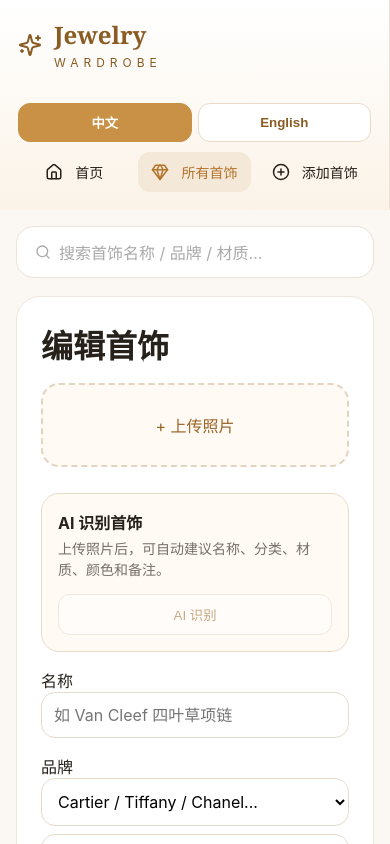
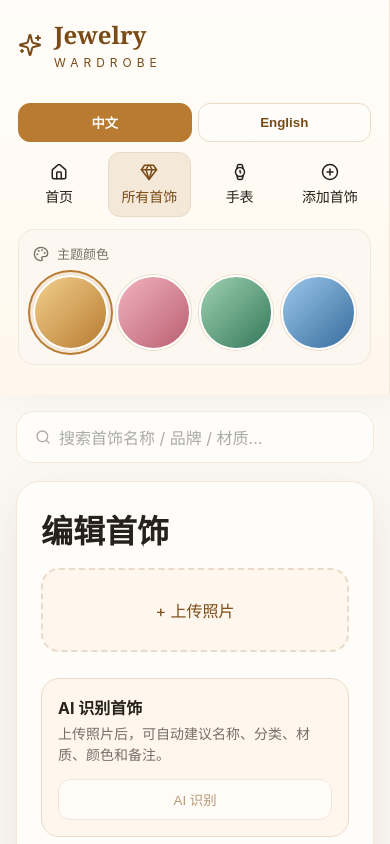
Before and after one commit to june0515/jewelry, a React (Vite) app: page /items/1/edit in a window 390 px wide. Shown: the top 844 px of the page. Built offline with nearby package versions, Linux system fonts and the light colour scheme.

Commit message:
Add watches section and theme customization

```diff
--- a/src/app/App.tsx
+++ b/src/app/App.tsx
@@ -4,6 +4,7 @@ import { DashboardPage } from '../pages/DashboardPage';
 import { ListPage } from '../pages/ListPage';
 import { FormPage } from '../pages/FormPage';
 import { DetailPage } from '../pages/DetailPage';
+import { WatchesPage } from '../pages/WatchesPage';
 import { I18nProvider } from '../i18n';
-const router = createBrowserRouter([{path:'/', element:<Layout/>, children:[{index:true,element:<DashboardPage/>},{path:'items',element:<ListPage/>},{path:'new',element:<FormPage/>},{path:'items/:id',element:<DetailPage/>},{path:'items/:id/edit',element:<FormPage/>}]}]);
+const router = createBrowserRouter([{path:'/', element:<Layout/>, children:[{index:true,element:<DashboardPage/>},{path:'items',element:<ListPage/>},{path:'watches',element:<WatchesPage/>},{path:'new',element:<FormPage/>},{path:'items/:id',element:<DetailPage/>},{path:'items/:id/edit',element:<FormPage/>}]}]);
 export default function App(){ return <I18nProvider><RouterProvider router={router}/></I18nProvider>; }
--- a/src/components/Layout.tsx
+++ b/src/components/Layout.tsx
@@ -1,9 +1,22 @@
 import { NavLink, Outlet } from 'react-router-dom';
-import { Gem, Home, PlusCircle, Search, Sparkles } from 'lucide-react';
+import { Gem, Home, Palette, PlusCircle, Search, Sparkles, Watch } from 'lucide-react';
+import { useEffect, useState } from 'react';
 import { useI18n } from '../i18n';
+
+const themes = [
+  { id: 'gold', label: 'themeGold' },
+  { id: 'rose', label: 'themeRose' },
+  { id: 'emerald', label: 'themeEmerald' },
+  { id: 'sapphire', label: 'themeSapphire' },
+] as const;
 
 export function Layout(){
   const {language,setLanguage,t}=useI18n();
+  const [theme,setTheme]=useState(() => localStorage.getItem('jewelry-theme') || 'gold');
+  useEffect(() => {
+    document.documentElement.dataset.theme = theme;
+    localStorage.setItem('jewelry-theme', theme);
+  }, [theme]);
   return <div className="shell">
     <aside className="side">
       <div className="brand"><Sparkles size={24}/><div><strong>Jewelry</strong><span>WARDROBE</span></div></div>
@@ -11,8 +24,13 @@ export function Layout(){
       <nav>
         <NavLink to="/"><Home size={18}/>{t('home')}</NavLink>
         <NavLink to="/items"><Gem size={18}/>{t('allJewelry')}</NavLink>
+        <NavLink to="/watches"><Watch size={18}/>{t('watches')}</NavLink>
         <NavLink to="/new"><PlusCircle size={18}/>{t('addJewelry')}</NavLink>
       </nav>
+      <div className="theme-panel">
+        <div><Palette size={16}/>{t('themeColor')}</div>
+        <div className="theme-options">{themes.map(option=><button key={option.id} className={theme===option.id?'on':''} data-theme-option={option.id} onClick={()=>setTheme(option.id)} aria-label={t(option.label)} title={t(option.label)}/>)}</div>
+      </div>
       <div className="tip">{t('tipTitle')}<br/>{t('tipBody')}</div>
     </aside>
     <main className="main">
--- a/src/i18n.tsx
+++ b/src/i18n.tsx
@@ -6,6 +6,18 @@ const dictionary = {
   zh: {
     home: '首页',
     allJewelry: '所有首饰',
+    watches: '手表',
+    watchCollection: '手表收藏',
+    watchSubtitle: '单独管理腕表、表链与日常佩戴记录',
+    watchCount: '手表数量',
+    watchValue: '手表估值',
+    noWatches: '还没有手表记录。',
+    addWatch: '+ 添加手表',
+    themeColor: '主题颜色',
+    themeGold: '香槟金',
+    themeRose: '玫瑰粉',
+    themeEmerald: '祖母绿',
+    themeSapphire: '蓝宝石',
     addJewelry: '添加首饰',
     searchPlaceholder: '搜索首饰名称 / 品牌 / 材质...',
     tipTitle: '今日小提示',
@@ -71,6 +83,18 @@ const dictionary = {
   en: {
     home: 'Home',
     allJewelry: 'All Jewelry',
+    watches: 'Watches',
+    watchCollection: 'Watch Collection',
+    watchSubtitle: 'Track watches, straps, value, and wear history separately',
+    watchCount: 'Watch Count',
+    watchValue: 'Watch Value',
+    noWatches: 'No watches recorded yet.',
+    addWatch: '+ Add Watch',
+    themeColor: 'Theme Color',
+    themeGold: 'Champagne',
+    themeRose: 'Rose',
+    themeEmerald: 'Emerald',
+    themeSapphire: 'Sapphire',
     addJewelry: 'Add Jewelry',
     searchPlaceholder: 'Search name / brand / material...',
     tipTitle: 'Today’s tip',
--- a/src/pages/DashboardPage.tsx
+++ b/src/pages/DashboardPage.tsx
@@ -3,13 +3,15 @@ import { db } from '../db/db';
 import { JewelryCard } from '../components/JewelryCard';
 import { exportJson } from '../utils/exportJson';
 import { daysSince } from '../utils/date';
-import { Gem, Heart, CalendarCheck, DollarSign } from 'lucide-react';
+import { Gem, Heart, CalendarCheck, DollarSign, Watch } from 'lucide-react';
 import { useI18n } from '../i18n';
 
 export function DashboardPage(){
   const {t}=useI18n();
   const items = useLiveQuery(()=>db.jewelry.orderBy('createdAt').reverse().toArray(), []) || [];
   const totalValue = items.reduce((s,i)=>s+(i.purchasePrice||0),0);
+  const watches = items.filter(i=>i.category==='手表');
+  const watchValue = watches.reduce((s,i)=>s+(i.purchasePrice||i.referencePrice||0),0);
   const maintenance = items.filter(i=>i.status==='需保养');
   const unworn = items.filter(i=>daysSince(i.lastWornDate)>45);
   return <section>
@@ -20,6 +22,10 @@ export function DashboardPage(){
       <div><DollarSign/><span>{t('totalValue')}</span><strong>${totalValue.toLocaleString()}</strong><small>{t('estimate')}</small></div>
       <div><CalendarCheck/><span>{t('maintenance')}</span><strong>{maintenance.length}</strong><small>{t('pieces')}</small></div>
     </div>
+    <div className="watch-band">
+      <div><Watch/><span>{t('watchCollection')}</span><strong>{watches.length}</strong><small>${watchValue.toLocaleString()} · {t('estimate')}</small></div>
+      <a className="ghost" href="/watches">{t('watches')}</a>
+    </div>
     {unworn.length>0 && <div className="notice">{t('unwornNotice',{count:unworn.length})}</div>}
     <div className="section-title"><h2>{t('recentlyAdded')}</h2><button onClick={()=>exportJson(items)}>{t('exportJson')}</button></div>
     <div className="grid">{items.slice(0,8).map(item=><JewelryCard key={item.id} item={item}/>)}</div>
--- /dev/null
+++ b/src/pages/WatchesPage.tsx
@@ -0,0 +1,29 @@
+import { useLiveQuery } from 'dexie-react-hooks';
+import { PlusCircle, Watch } from 'lucide-react';
+import { JewelryCard } from '../components/JewelryCard';
+import { db } from '../db/db';
+import { useI18n } from '../i18n';
+
+export function WatchesPage() {
+  const { t } = useI18n();
+  const items = useLiveQuery(() => db.jewelry.orderBy('createdAt').reverse().toArray(), []) || [];
+  const watches = items.filter(item => item.category === '手表');
+  const totalValue = watches.reduce((sum, item) => sum + (item.purchasePrice || item.referencePrice || 0), 0);
+
+  return <section>
+    <div className="watch-hero">
+      <div>
+        <span>{t('watches')}</span>
+        <h1>{t('watchCollection')}</h1>
+        <p>{t('watchSubtitle')}</p>
+      </div>
+      <a className="primary" href="/new"><PlusCircle size={18}/>{t('addWatch')}</a>
+    </div>
+    <div className="watch-summary">
+      <div><Watch/><span>{t('watchCount')}</span><strong>{watches.length}</strong></div>
+      <div><span>{t('watchValue')}</span><strong>${totalValue.toLocaleString()}</strong><small>{t('estimate')}</small></div>
+    </div>
+    <div className="grid">{watches.map(item => <JewelryCard key={item.id} item={item}/>)}</div>
+    {watches.length === 0 && <div className="empty">{t('noWatches')}</div>}
+  </section>;
+}
--- a/src/styles/enhancements.css
+++ b/src/styles/enhancements.css
@@ -1,3 +1,163 @@
+:root {
+  --app-bg: #fbf8f3;
+  --panel: #fffdf9;
+  --panel-strong: #fff7ed;
+  --line: #eadbc8;
+  --line-soft: #f2e8dc;
+  --text: #26211b;
+  --muted: #776f66;
+  --accent: #b87b31;
+  --accent-2: #d7a75f;
+  --accent-soft: #f4e8d8;
+  --accent-ink: #7a4b16;
+  --shadow: 0 18px 48px rgba(94, 63, 27, .10);
+}
+
+:root[data-theme='rose'] {
+  --app-bg: #fff8f8;
+  --panel-strong: #fff1f4;
+  --line: #efd5da;
+  --line-soft: #f7e6e9;
+  --accent: #b95f72;
+  --accent-2: #e4a0ac;
+  --accent-soft: #f8e1e6;
+  --accent-ink: #7d3144;
+  --shadow: 0 18px 48px rgba(133, 55, 75, .11);
+}
+
+:root[data-theme='emerald'] {
+  --app-bg: #f7fbf8;
+  --panel-strong: #eef8f1;
+  --line: #cfe6d6;
+  --line-soft: #e3f0e7;
+  --accent: #34785a;
+  --accent-2: #8fc5a4;
+  --accent-soft: #ddefe5;
+  --accent-ink: #1f533c;
+  --shadow: 0 18px 48px rgba(38, 93, 67, .12);
+}
+
+:root[data-theme='sapphire'] {
+  --app-bg: #f7f9fc;
+  --panel-strong: #eef4fb;
+  --line: #ccdae9;
+  --line-soft: #e2ebf5;
+  --accent: #376c9d;
+  --accent-2: #8db7dc;
+  --accent-soft: #dceaf7;
+  --accent-ink: #214d78;
+  --shadow: 0 18px 48px rgba(45, 86, 126, .13);
+}
+
+body {
+  color: var(--text);
+  background:
+    linear-gradient(180deg, color-mix(in srgb, var(--accent-soft) 36%, white), var(--app-bg) 320px),
+    var(--app-bg);
+}
+
+.side {
+  background: linear-gradient(180deg, var(--panel), var(--panel-strong));
+  border-right-color: var(--line-soft);
+  box-shadow: 12px 0 36px rgba(58, 42, 25, .04);
+}
+
+.brand,
+.detail-link,
+.section-title button,
+.ghost {
+  color: var(--accent-ink);
+}
+
+nav a {
+  border: 1px solid transparent;
+  transition: .18s ease;
+}
+
+nav a.active,
+nav a:hover {
+  background: var(--accent-soft);
+  border-color: var(--line);
+  color: var(--accent-ink);
+}
+
+.tip,
+.search,
+.hero,
+.stats div,
+.jewel-card,
+.form,
+.detail-card,
+.empty,
+.dropdown-field,
+.check-option {
+  background: var(--panel);
+  border-color: var(--line-soft);
+}
+
+.hero,
+.jewel-card,
+.form,
+.detail-card,
+.stats div {
+  box-shadow: var(--shadow);
+}
+
+.hero {
+  border-radius: 20px;
+  background: linear-gradient(135deg, var(--panel), var(--panel-strong));
+}
+
+.primary {
+  background: linear-gradient(135deg, var(--accent-2), var(--accent));
+  border-radius: 12px;
+  display: inline-flex;
+  align-items: center;
+  gap: 8px;
+  box-shadow: 0 12px 28px color-mix(in srgb, var(--accent) 28%, transparent);
+}
+
+.stats svg {
+  color: var(--accent);
+  background: var(--accent-soft);
+}
+
+.notice {
+  background: var(--panel-strong);
+  border-color: var(--line);
+  color: var(--accent-ink);
+}
+
+.photo {
+  background: linear-gradient(135deg, var(--accent-soft), white);
+}
+
+.chips span,
+.pills button {
+  background: var(--panel-strong);
+  border-color: var(--line);
+  color: var(--accent-ink);
+}
+
+.pills button.on {
+  background: var(--accent);
+  border-color: var(--accent);
+}
+
+.filters input,
+.filters select,
+.form input,
+.form select,
+.form textarea {
+  border-color: var(--line);
+}
+
+.upload {
+  border-color: var(--line);
+  background: var(--panel-strong);
+  color: var(--accent-ink);
+}
+
 .language-switch {
   display: grid;
   grid-template-columns: 1fr 1fr;
@@ -6,9 +166,9 @@
 }
 
 .language-switch button {
-  border: 1px solid #eadbc8;
-  background: white;
-  color: #8a5b22;
+  border: 1px solid var(--line);
+  background: var(--panel);
+  color: var(--accent-ink);
   border-radius: 12px;
   padding: 9px 10px;
   cursor: pointer;
@@ -16,9 +176,61 @@
 }
 
 .language-switch button.on {
-  background: #c89145;
-  border-color: #c89145;
+  background: var(--accent);
+  border-color: var(--accent);
   color: white;
+}
+
+.theme-panel {
+  margin-top: 18px;
+  padding: 14px;
+  border: 1px solid var(--line-soft);
+  border-radius: 16px;
+  background: color-mix(in srgb, var(--panel) 72%, var(--accent-soft));
+}
+
+.theme-panel > div:first-child {
+  display: flex;
+  align-items: center;
+  gap: 8px;
+  color: var(--muted);
+  font-size: 13px;
+  margin-bottom: 12px;
+}
+
+.theme-options {
+  display: grid;
+  grid-template-columns: repeat(4, 1fr);
+  gap: 8px;
+}
+
+.theme-options button {
+  width: 100%;
+  aspect-ratio: 1;
+  border: 2px solid white;
+  border-radius: 999px;
+  cursor: pointer;
+  box-shadow: 0 0 0 1px var(--line);
+}
+
+.theme-options button.on {
+  box-shadow: 0 0 0 3px var(--accent-soft), 0 0 0 5px var(--accent);
+}
+
+[data-theme-option='gold'] {
+  background: linear-gradient(135deg, #f2d08c, #b87b31);
+}
+
+[data-theme-option='rose'] {
+  background: linear-gradient(135deg, #f3b3be, #b95f72);
+}
+
+[data-theme-option='emerald'] {
+  background: linear-gradient(135deg, #9fd2b2, #34785a);
+}
+
+[data-theme-option='sapphire'] {
+  background: linear-gradient(135deg, #9cc7ea, #376c9d);
 }
 
 .ghost:disabled {
@@ -27,8 +239,8 @@
 }
 
 .ai-panel {
-  border: 1px solid #eadbc8;
-  background: #fffaf4;
+  border: 1px solid var(--line);
+  background: var(--panel-strong);
   border-radius: 18px;
   padding: 16px;
   display: flex;
@@ -56,6 +268,105 @@
   padding: 12px 14px;
 }
 
+.watch-band {
+  display: flex;
+  align-items: center;
+  justify-content: space-between;
+  gap: 14px;
+  margin: 16px 0;
+  padding: 18px 20px;
+  border: 1px solid var(--line-soft);
+  border-radius: 18px;
+  background: var(--panel);
+  box-shadow: var(--shadow);
+}
+
+.watch-band > div {
+  display: grid;
+  grid-template-columns: auto auto 1fr;
+  align-items: center;
+  gap: 8px 12px;
+}
+
+.watch-band svg {
+  grid-row: 1 / 3;
+  color: var(--accent);
+  background: var(--accent-soft);
+  border-radius: 999px;
+  padding: 9px;
+  width: 42px;
+  height: 42px;
+}
+
+.watch-band strong {
+  font-size: 24px;
+}
+
+.watch-band small {
+  grid-column: 2 / 4;
+}
+
+.watch-hero {
+  display: flex;
+  justify-content: space-between;
+  align-items: center;
+  gap: 18px;
+  padding: 28px;
+  margin-bottom: 16px;
+  border: 1px solid var(--line-soft);
+  border-radius: 20px;
+  background: linear-gradient(135deg, var(--panel), var(--panel-strong));
+  box-shadow: var(--shadow);
+}
+
+.watch-hero span {
+  color: var(--accent-ink);
+  font-weight: 800;
+  font-size: 13px;
+  text-transform: uppercase;
+}
+
+.watch-hero h1 {
+  margin: 6px 0;
+  font-size: 34px;
+}
+
+.watch-hero p {
+  margin: 0;
+  color: var(--muted);
+}
+
+.watch-summary {
+  display: grid;
+  grid-template-columns: 1fr 1fr;
+  gap: 14px;
+  margin-bottom: 16px;
+}
+
+.watch-summary div {
+  min-height: 120px;
+  border: 1px solid var(--line-soft);
+  border-radius: 18px;
+  background: var(--panel);
+  box-shadow: var(--shadow);
+  padding: 18px;
+  display: grid;
+  gap: 6px;
+  align-content: center;
+}
+
+.watch-summary svg {
+  color: var(--accent);
+}
+
+.watch-summary span {
+  color: var(--muted);
+}
+
+.watch-summary strong {
+  font-size: 30px;
+}
+
 .detail-link {
   color: #9a6526;
   font-weight: 700;
@@ -67,7 +378,7 @@
 }
 
 .dropdown-field {
-  border: 1px solid #e6dbcf;
+  border: 1px solid var(--line);
   border-radius: 14px;
   background: white;
 }
@@ -88,7 +399,7 @@
 
 .dropdown-field summary::after {
   content: '⌄';
-  color: #9a6526;
+  color: var(--accent-ink);
   justify-self: end;
 }
 
@@ -106,12 +417,12 @@
 }
 
 .dropdown-menu {
-  border-top: 1px solid #efe2d4;
+  border-top: 1px solid var(--line-soft);
   padding: 10px;
   display: grid;
   grid-template-columns: repeat(auto-fill, minmax(150px, 1fr));
   gap: 8px;
-  background: #fffaf4;
+  background: var(--panel-strong);
   border-radius: 0 0 14px 14px;
 }
 
@@ -119,16 +430,16 @@
   display: flex;
   align-items: center;
   gap: 8px;
-  border: 1px solid #eadbc8;
+  border: 1px solid var(--line);
   border-radius: 12px;
   padding: 9px 10px;
   background: white;
-  color: #8a5b22;
+  color: var(--accent-ink);
 }
 
 .check-option input {
   width: auto;
-  accent-color: #c89145;
+  accent-color: var(--accent);
 }
 
 @media (max-width: 860px) {
@@ -139,6 +450,30 @@
   .ai-panel {
     align-items: stretch;
     flex-direction: column;
+  }
+
+  nav {
+    grid-template-columns: repeat(4, 1fr);
+  }
+
+  nav a {
+    min-height: 54px;
+    flex-direction: column;
+    gap: 5px;
+  }
+
+  .theme-panel {
+    margin: 12px 0;
+  }
+
+  .watch-band,
+  .watch-hero {
+    align-items: stretch;
+    flex-direction: column;
+  }
+
+  .watch-summary {
+    grid-template-columns: 1fr;
   }
 
   .dropdown-field summary {
```
